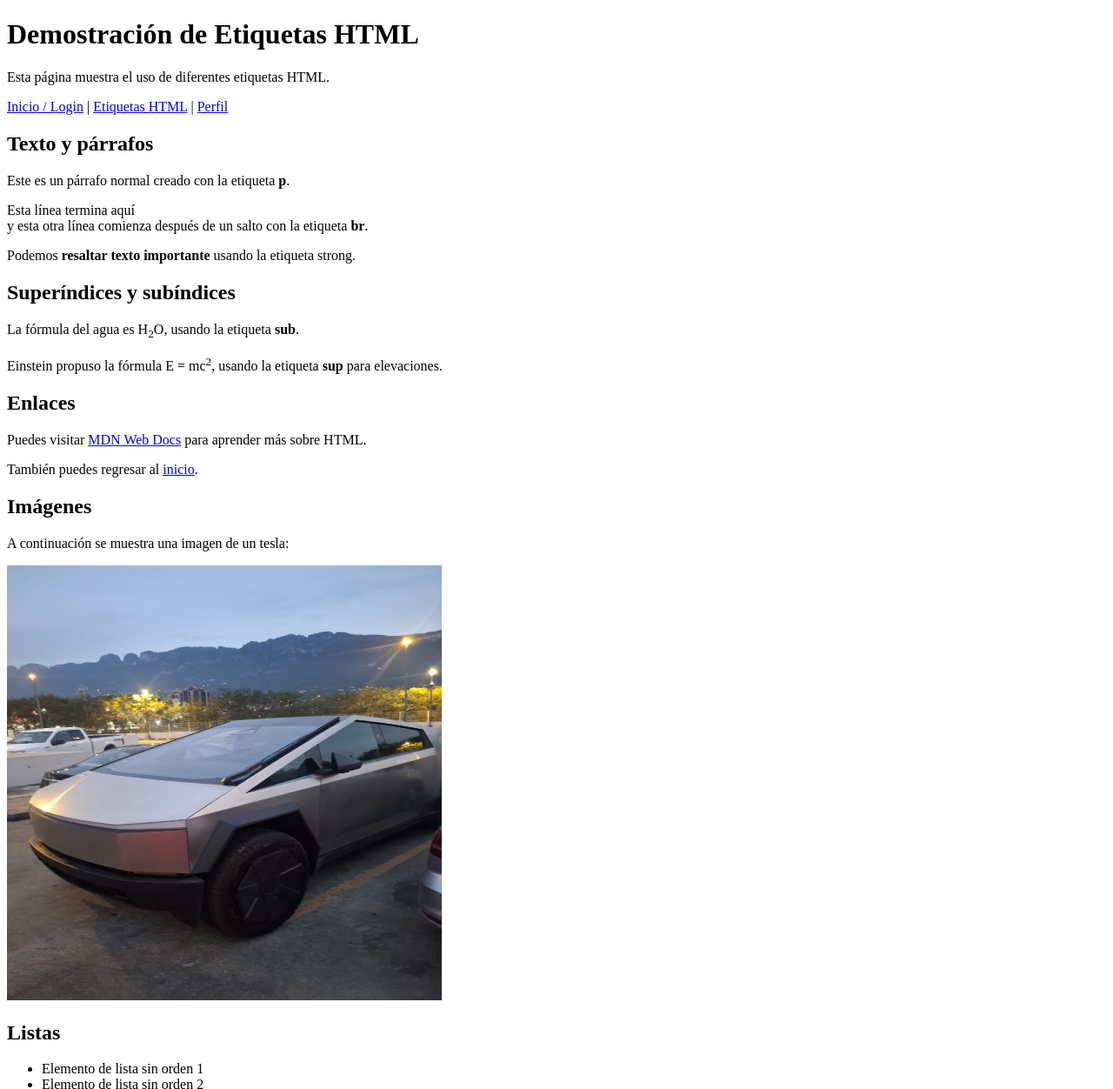
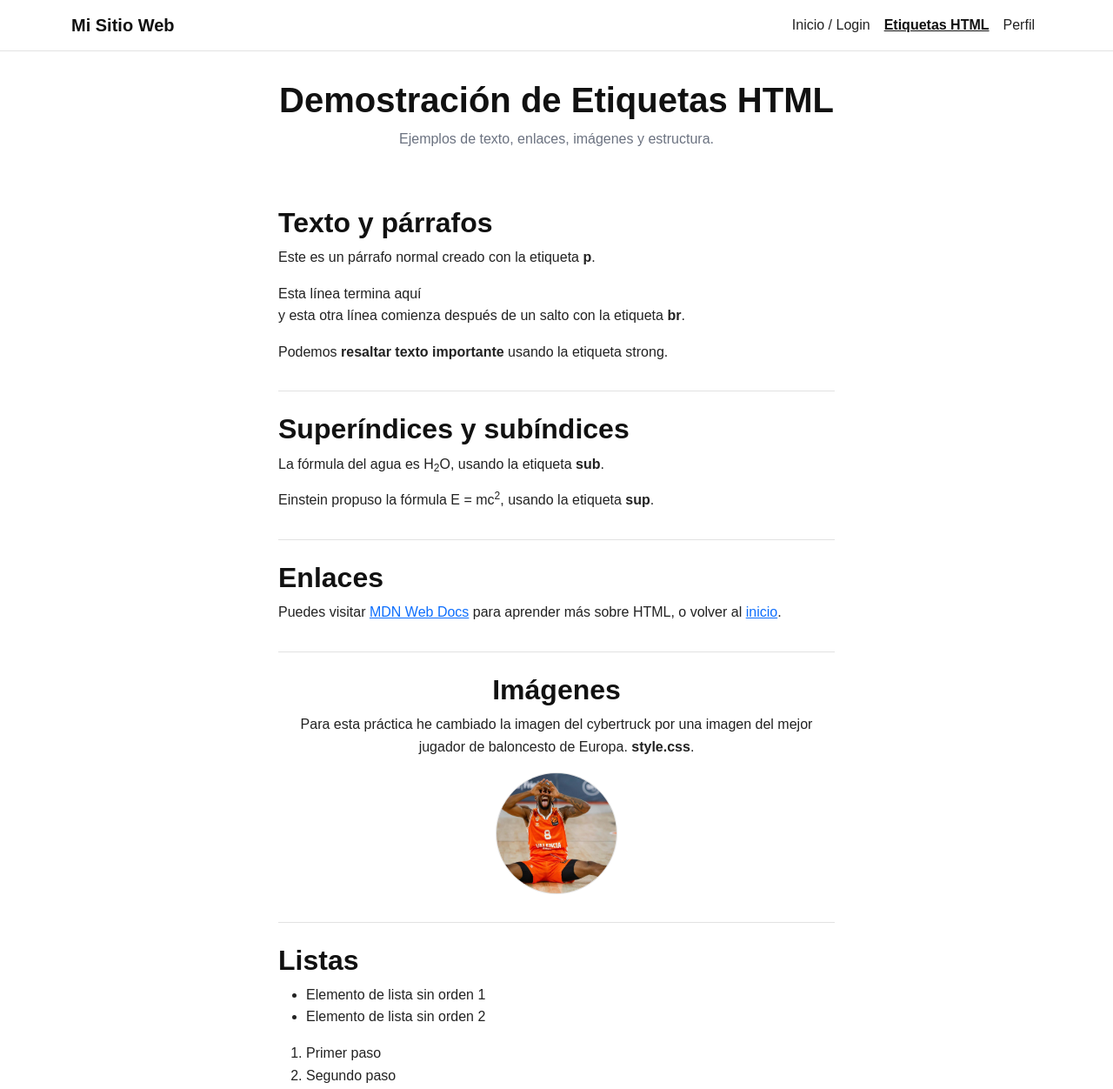
Before and after one commit to Benay66/Practica-Html, a plain HTML site: page tags.html in a window 1280 px wide. Shown: the top 1252 px of the page at 87% size. Drawn offline with nearby package versions, Linux system fonts and the light colour scheme.

Commit message:
Practica css

```diff
--- /dev/null
+++ b/css/style.css
@@ -0,0 +1,128 @@
+/* =========================================================
+   style.css
+   Hoja de estilos principal del sitio (diseño simple)
+   ========================================================= */
+
+:root {
+  --color-text: #222222;
+  --color-muted: #6b7280;
+  --color-accent: #35657d;     /* color de los párrafos .lead-text */
+  --color-highlight: #8a4b30;  /* color del párrafo #intro-destacado */
+  --color-border: #e2e2e2;
+}
+
+* {
+  box-sizing: border-box;
+}
+
+body {
+  background-color: #ffffff;
+  color: var(--color-text);
+  font-family: Arial, Helvetica, sans-serif;
+  line-height: 1.6;
+  margin: 0;
+}
+
+h1, h2, h3 {
+  color: #111111;
+  font-weight: 600;
+}
+
+/* =========================================================
+   Reglas de párrafos pedidas por la práctica
+   ========================================================= */
+
+/* Todos los demás párrafos: color general del sitio */
+p {
+  color: var(--color-text);
+}
+
+/* Algunos párrafos: seleccionados por clase */
+.lead-text {
+  color: var(--color-accent);
+}
+
+/* Un párrafo específico: seleccionado por id */
+#intro-destacado {
+  color: var(--color-highlight);
+}
+
+/* =========================================================
+   Imágenes circulares en todo el sitio
+   ========================================================= */
+img {
+  width: 140px;
+  height: 140px;
+  object-fit: cover;
+  border-radius: 50%;
+  border: 1px solid var(--color-border);
+  display: block;
+  margin: 0 auto 1rem auto;
+}
+
+/* --- Navbar simple, sin color de fondo llamativo --- */
+.site-navbar {
+  background-color: #ffffff;
+  border-bottom: 1px solid var(--color-border);
+}
+
+.navbar-brand {
+  font-weight: 600;
+  color: #111111 !important;
+}
+
+.navbar-nav .nav-link {
+  color: var(--color-text) !important;
+}
+
+.navbar-nav .nav-link.active {
+  color: #111111 !important;
+  font-weight: 600;
+  text-decoration: underline;
+}
+
+/* --- Encabezado de cada página, sin fondo de color --- */
+header {
+  text-align: center;
+  padding: 2rem 1rem 1rem 1rem;
+}
+
+header p {
+  color: var(--color-muted);
+}
+
+/* --- Secciones separadas por una línea fina, sin tarjetas ni sombras --- */
+.seccion {
+  max-width: 640px;
+  margin: 2rem auto;
+  padding-top: 1.5rem;
+  border-top: 1px solid var(--color-border);
+}
+
+.seccion:first-of-type {
+  border-top: none;
+  padding-top: 0;
+}
+
+/* --- Bloque de login / perfil --- */
+.login-card {
+  max-width: 380px;
+  margin: 2rem auto;
+}
+
+footer {
+  text-align: center;
+  color: var(--color-muted);
+  margin: 3rem 0 1.5rem 0;
+  font-size: 0.9rem;
+}
+
+/* =========================================================
+   Responsivo
+   ========================================================= */
+@media (max-width: 576px) {
+  img {
+    width: 110px;
+    height: 110px;
+  }
+}
--- a/tags.html
+++ b/tags.html
@@ -4,21 +4,29 @@
     <meta charset="UTF-8">
     <meta name="viewport" content="width=device-width, initial-scale=1.0">
     <title>Etiquetas HTML - Mi Sitio Web</title>
+    <link rel="stylesheet" href="https://cdn.jsdelivr.net/npm/bootstrap@5.3.3/dist/css/bootstrap.min.css">
+    <link rel="stylesheet" href="./css/style.css">
 </head>
 <body>
 
+    <nav class="navbar navbar-light site-navbar">
+        <div class="container">
+            <a class="navbar-brand" href="index.html">Mi Sitio Web</a>
+            <ul class="navbar-nav flex-row flex-wrap justify-content-center">
+                <li class="nav-item mx-2"><a class="nav-link" href="index.html">Inicio / Login</a></li>
+                <li class="nav-item mx-2"><a class="nav-link active" aria-current="page" href="tags.html">Etiquetas HTML</a></li>
+                <li class="nav-item mx-2"><a class="nav-link" href="profile.html">Perfil</a></li>
+            </ul>
+        </div>
+    </nav>
+
     <header>
         <h1>Demostración de Etiquetas HTML</h1>
-        <p>Esta página muestra el uso de diferentes etiquetas HTML.</p>
+        <p>Ejemplos de texto, enlaces, imágenes y estructura.</p>
     </header>
 
-    <nav>
-        <a href="index.html">Inicio / Login</a> |
-        <a href="tags.html">Etiquetas HTML</a> |
-        <a href="profile.html">Perfil</a>
-    </nav>
-
-    <div>
+    <div class="container">
+        <div class="seccion">
             <h2>Texto y párrafos</h2>
             <p>Este es un párrafo normal creado con la etiqueta <strong>p</strong>.</p>
             <p>
@@ -28,25 +36,24 @@
             <p>Podemos <strong>resaltar texto importante</strong> usando la etiqueta strong.</p>
         </div>
 
-    <div>
+        <div class="seccion">
             <h2>Superíndices y subíndices</h2>
             <p>La fórmula del agua es H<sub>2</sub>O, usando la etiqueta <strong>sub</strong>.</p>
-        <p>Einstein propuso la fórmula E = mc<sup>2</sup>, usando la etiqueta <strong>sup</strong> para elevaciones.</p>
+            <p>Einstein propuso la fórmula E = mc<sup>2</sup>, usando la etiqueta <strong>sup</strong>.</p>
         </div>
 
-    <div>
+        <div class="seccion">
             <h2>Enlaces</h2>
-        <p>Puedes visitar <a href="https://developer.mozilla.org/es/docs/Web/HTML" target="_blank">MDN Web Docs</a> para aprender más sobre HTML.</p>
-        <p>También puedes regresar al <a href="index.html">inicio</a>.</p>
+            <p>Puedes visitar <a href="https://developer.mozilla.org/es/docs/Web/HTML" target="_blank">MDN Web Docs</a> para aprender más sobre HTML, o volver al <a href="index.html">inicio</a>.</p>
         </div>
 
-    <div>
+        <div class="seccion text-center">
             <h2>Imágenes</h2>
-        <p>A continuación se muestra una imagen de un tesla:</p>
-        <img src="./Imagenes/cyber.jpeg" width="500" height="500" alt="Imagen de ejemplo">
+            <p>Para esta práctica he cambiado la imagen del cybertruck por una imagen del mejor jugador de baloncesto de Europa. <strong>style.css</strong>.</p>
+            <img src="./Imagenes/jean_montero.jpg" alt="Imagen de Jean Montero">
         </div>
 
-    <div>
+        <div class="seccion">
             <h2>Listas</h2>
             <ul>
                 <li>Elemento de lista sin orden 1</li>
@@ -58,8 +65,10 @@
             </ol>
         </div>
 
+    </div>
+
     <footer>
-        <p><sub>Práctica de HTML</sub> <sup>&copy;</sup> 2026</p>
+        <p><sub>Práctica de HTML y CSS</sub> <sup>&copy;</sup> 2026</p>
     </footer>
 
 </body>
```
Also changed, not shown: index.html (+35 -19 lines), profile.html (+21 -13 lines), Imagenes/jean_montero.jpg (added). Lines whose indentation alone changed are shown as unchanged.
